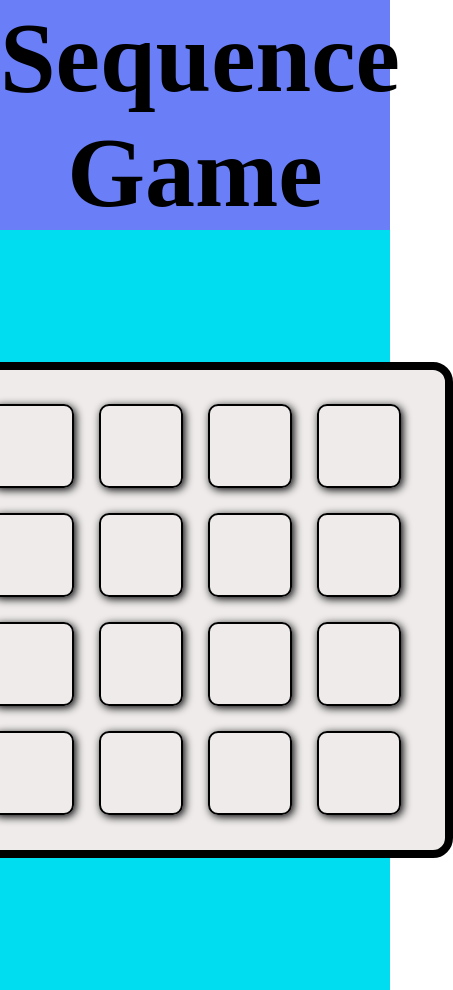
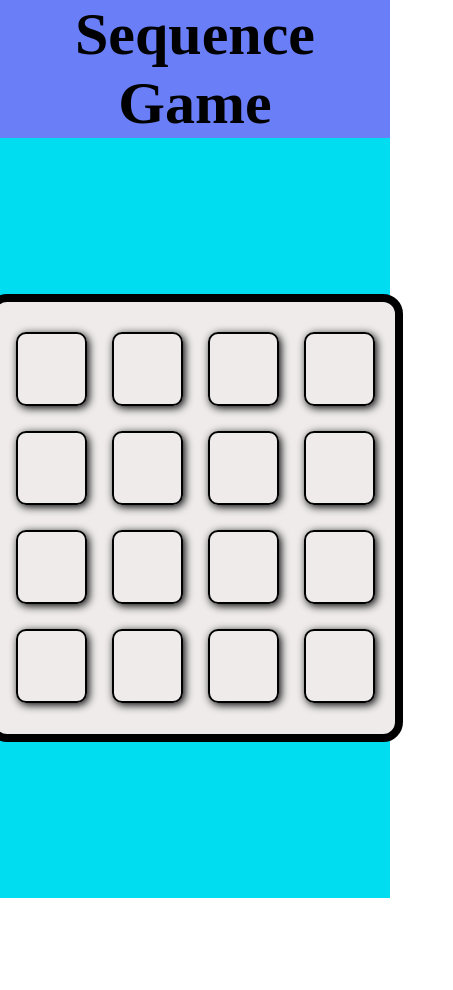
Before and after one commit to S-RMK/Sequence-Game, a plain HTML site: page index.html in a window 390 px wide. Shown: the whole page, 453 px wide, since content can reach past the window. After the commit the page ends 898 px from the top, so only its background shows below. Drawn offline with Linux system fonts and the light colour scheme.

Commit message:
Update style.css

```diff
--- a/style.css
+++ b/style.css
@@ -68,3 +68,21 @@ main{
     animation-name: rotate;
     animation-duration: 1s;
 }
+@media (max-width:723px){
+    h1{
+        font-size: 75px;
+    }
+}
+@media(max-width:552px){
+    h1{
+        font-size: 60px;
+    }
+    .container{
+        height: 27em;
+        width: 400px;
+    }
+    .box{
+        height: 70px;
+        width: 67px;
+    }
+}
```
